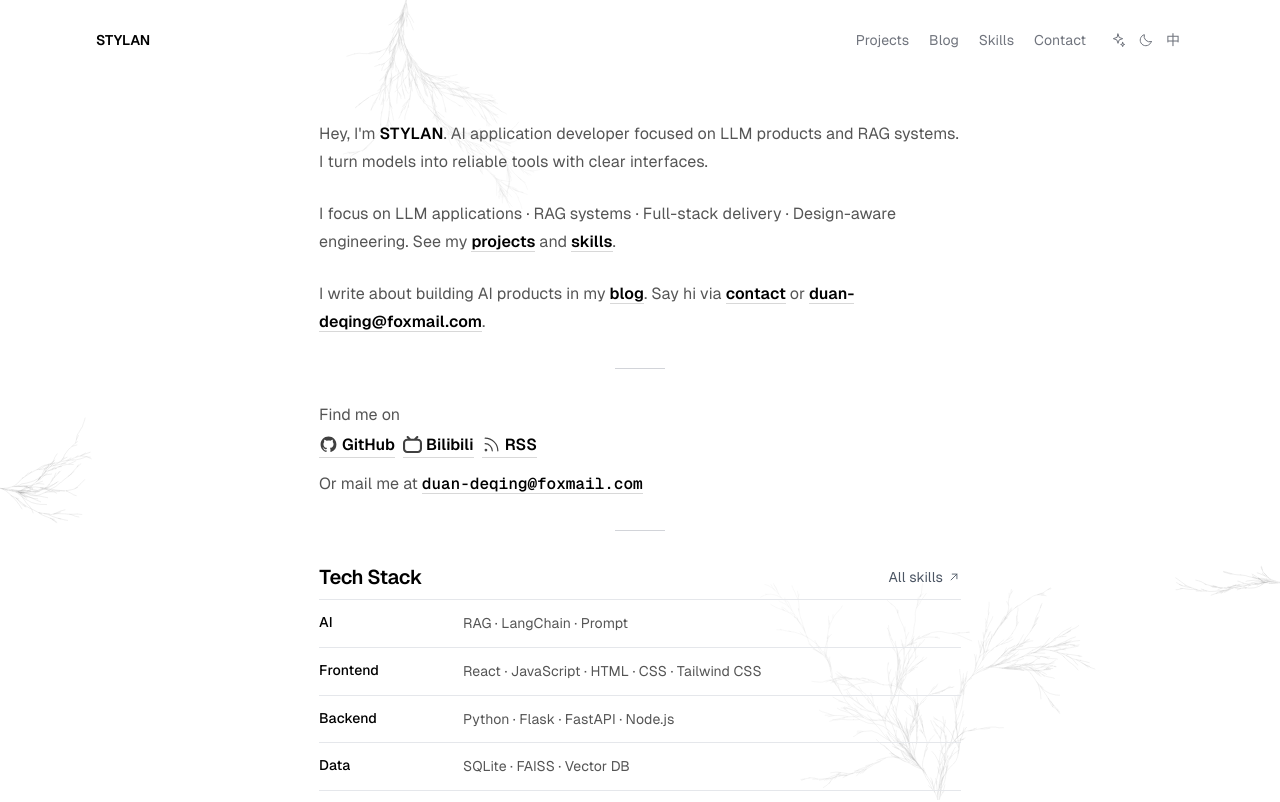
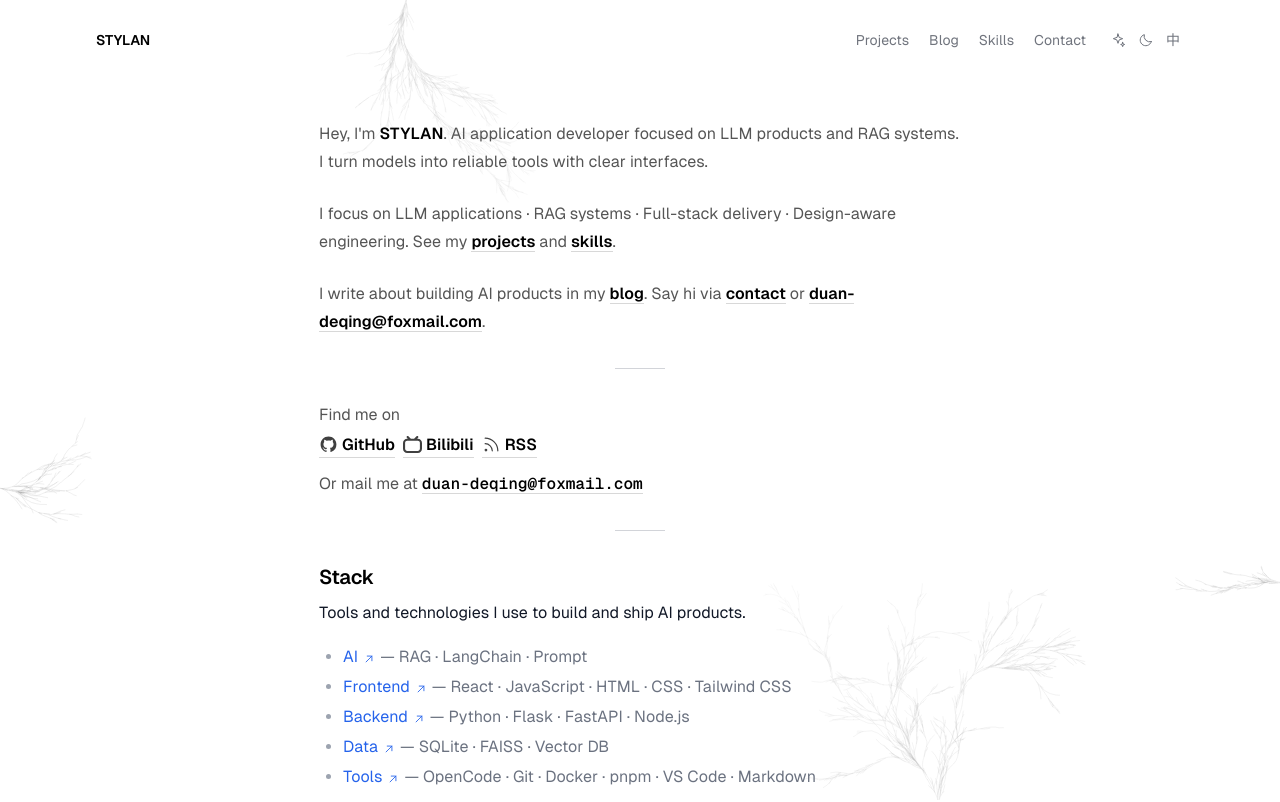
Before and after one commit to duan-deqing/duan-deqing.github.io, a React (Vite) app: page / in a window 1280 px wide. Shown: the top 802 px of the page. Built offline with nearby package versions, Linux system fonts and the light colour scheme.

Commit message:
style: 首页技术栈采用 onur Stack 列表

```diff
--- a/src/index.css
+++ b/src/index.css
@@ -149,6 +149,16 @@
 
   .home-body-text {
     color: var(--home-body);
+  }
+
+  .stack-link {
+    color: var(--accent);
+    text-decoration: none;
+    text-underline-offset: 4px;
+  }
+
+  .stack-link:hover {
+    text-decoration: underline;
   }
 
   .home-links-bold .link,
--- a/src/pages/HomePage.jsx
+++ b/src/pages/HomePage.jsx
@@ -122,35 +122,33 @@ export default function HomePage() {
         <hr className="home-divider" />
 
         <section aria-labelledby="home-stack">
-          <div className="mb-2 flex items-center justify-between gap-4">
-            <h2
-              id="home-stack"
-              className="text-lg font-semibold tracking-tight text-heading md:text-xl"
-            >
-              {t({ en: 'Tech Stack', zh: '技术栈' })}
-            </h2>
-            <Link
-              to="/skills"
-              className="inline-flex items-center gap-1 text-sm text-muted-strong transition-colors hover:text-ink"
-            >
-              {t({ en: 'All skills', zh: '全部技能' })}
-              <ArrowUpRightIcon size={14} />
-            </Link>
-          </div>
+          <h2
+            id="home-stack"
+            className="text-lg font-semibold tracking-tight text-heading md:text-xl"
+          >
+            {t({ en: 'Stack', zh: '技术栈' })}
+          </h2>
+          <p className="mb-4 mt-2 text-base leading-[1.75] text-ink">
+            {t({
+              en: 'Tools and technologies I use to build and ship AI products.',
+              zh: '我用来构建与交付 AI 产品的工具与技术。',
+            })}
+          </p>
 
-          <dl className="border-t border-line">
+          <ul className="flex list-disc flex-col gap-0.5 pl-6">
             {skills.map((group) => (
-              <div
+              <li
                 key={group.category?.en || t(group.category)}
-                className="grid gap-1 border-b border-line py-3 sm:grid-cols-[8rem_1fr] sm:gap-4"
+                className="marker:text-[var(--code-line)] leading-[1.75]"
               >
-                <dt className="text-sm font-medium text-heading">{t(group.category)}</dt>
-                <dd className="text-sm leading-relaxed">
-                  {(group.items || []).join(' · ')}
-                </dd>
-              </div>
+                <Link to="/skills" className="stack-link">
+                  {t(group.category)}
+                  <ArrowUpRightIcon size={14} className="ml-1 inline-block align-text-bottom" />
+                </Link>
+                <span className="text-muted"> — {(group.items || []).join(' · ')}</span>
+              </li>
             ))}
-          </dl>
+          </ul>
         </section>
       </div>
     </>
```
Also changed, not shown: 2 other files (tests, documents, lock files or other folders).
